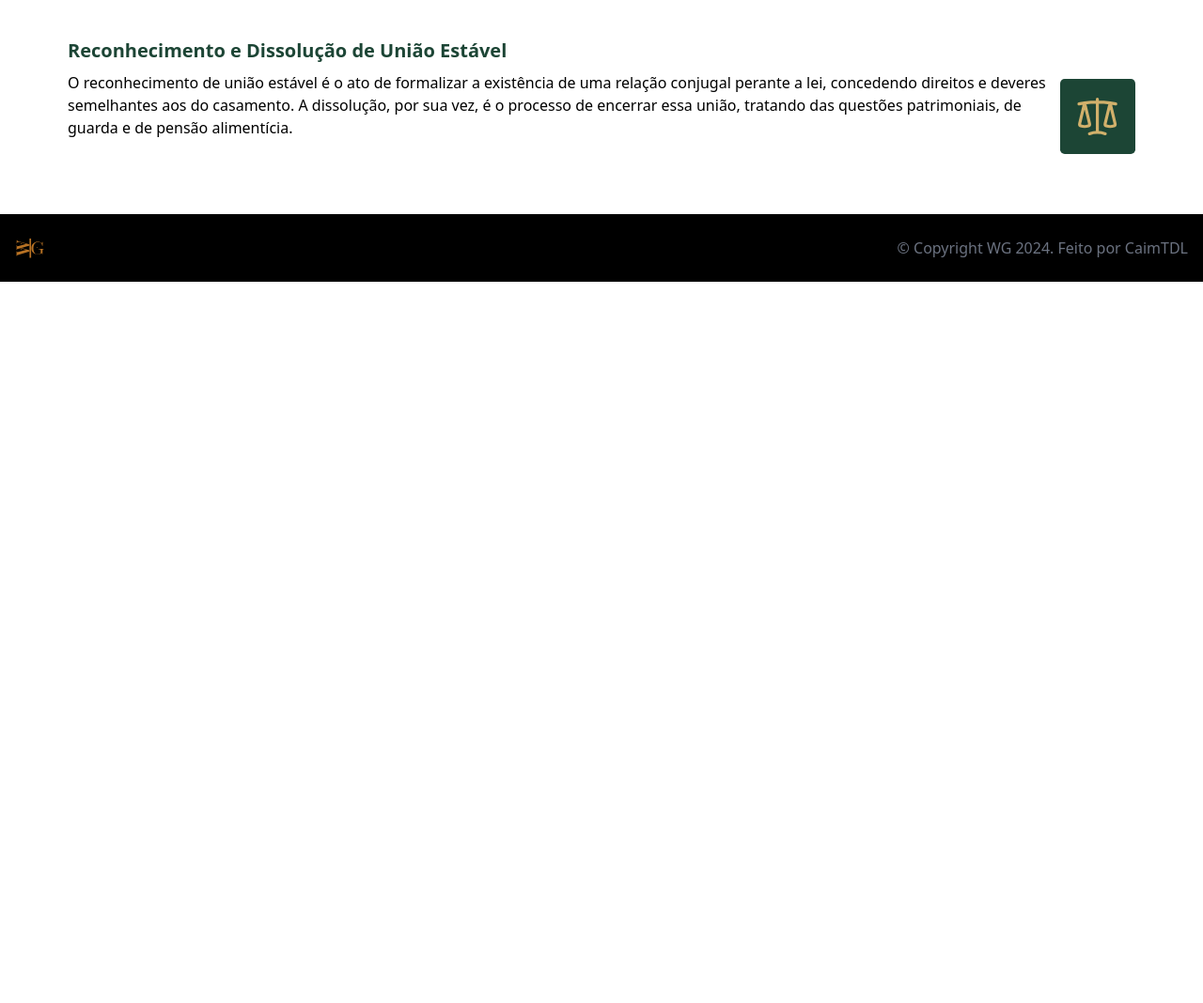
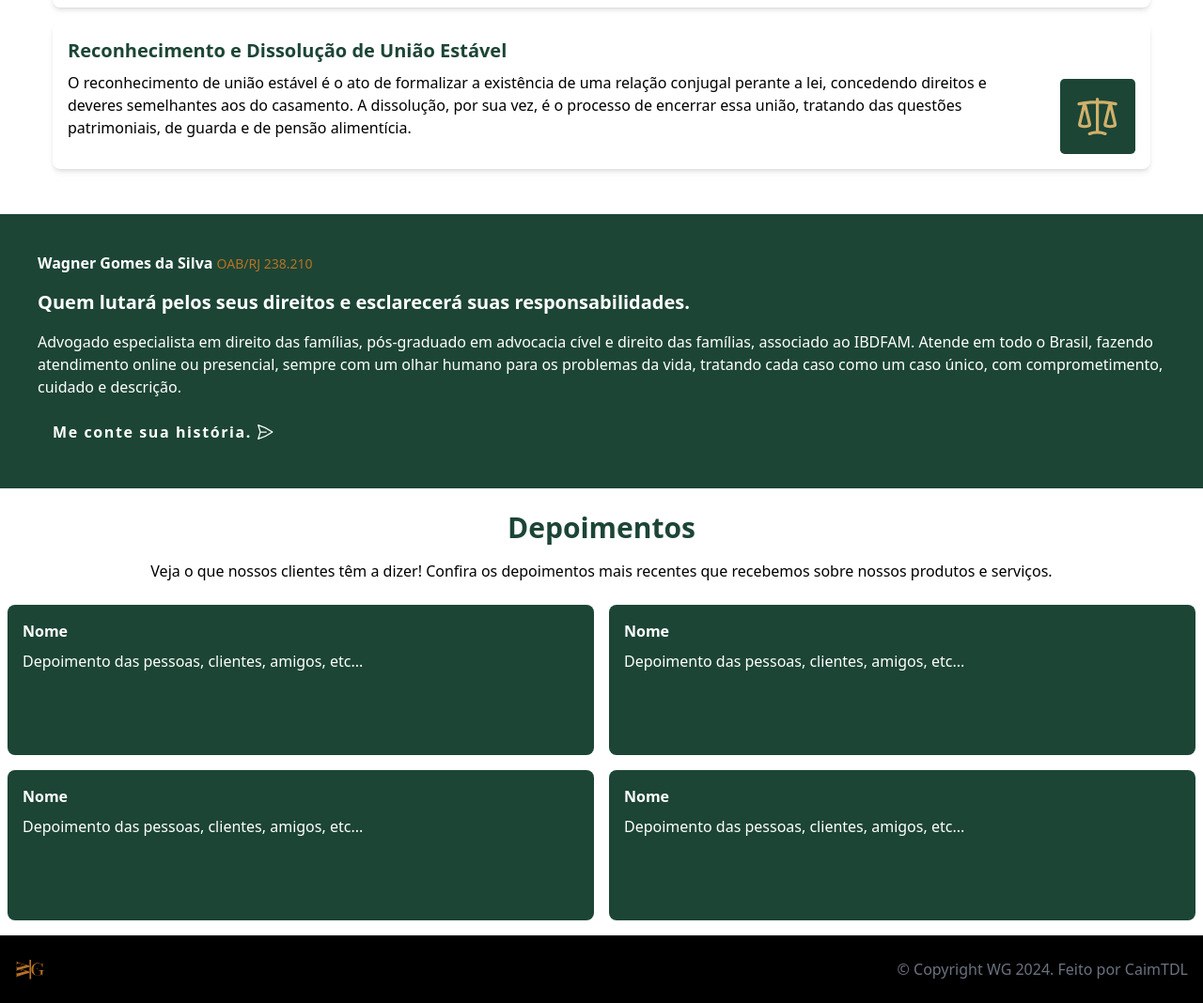
Before and after one commit to CaimTDL/law-portfolio, a website: page src/index.html in a window 1280 px wide. Shown: the part 1028-2096 px from the top of the page at 94% size. Before the commit the page ends 1328 px from the top, so only its background shows below. Drawn offline with Linux system fonts and the light colour scheme.

Commit message:
feat: new page- Testimony and OAB

```diff
--- a/src/index.html
+++ b/src/index.html
@@ -59,7 +59,7 @@
 
 <div class="py-8 pr-14 pl-14">
 
-    <div class="bg-white rounded-lg overflow-hidden flex p-4 mb-6">
+    <div class="bg-white shadow-md rounded-lg overflow-hidden flex p-4 mb-6">
         <div class="flex flex-col flex-grow ">
             <h3 class="text-[#1C4535] text-xl font-bold mb-2 ">Adoção</h3>
             <p class="text-0000 mb-4 pr-7">A adoção é um processo legal que insere crianças e adolescentes em um novo núcleo familiar, garantindo-lhes direitos e deveres iguais aos dos filhos biológicos. Atuamos em todas as etapas do processo, desde a habilitação dos adotantes até a sentença judicial, assegurando que o procedimento seja realizado conforme a legislação vigente e respeitando o melhor interesse do adotado.</p>
@@ -68,7 +68,7 @@
     </div>
 
 
-    <div class="bg-white rounded-lg overflow-hidden p-4 flex mb-4">
+    <div class="bg-white shadow-md rounded-lg overflow-hidden p-4 flex mb-4">
         <div class="flex flex-col flex-grow">
             <h3 class="text-[#1C4535] text-xl font-bold mb-2 pr-6">Pensão Alimentícia</h3>
             <p class="text-0000 mb-4">A pensão alimentícia é uma obrigação financeira que visa assegurar o sustento, educação e bem-estar de filhos menores, cônjuges ou ex-cônjuges. Esse valor é determinado com base na necessidade de quem recebe e na capacidade financeira de quem paga.</p>
@@ -77,7 +77,7 @@
     </div>
 
 
-    <div class="bg-white rounded-lg overflow-hidden p-4 flex mb-4">
+    <div class="bg-white  shadow-md rounded-lg overflow-hidden p-4 flex mb-4">
         <div class="flex flex-col flex-grow">
             <h3 class="text-[#1C4535] text-xl font-bold mb-2 pr-6">Guarda dos Filhos</h3>
             <p class="text-00000 mb-4">A guarda dos filhos envolve a determinação de quem será o responsável pelo cuidado e educação das crianças após a separação dos pais. O advogado atua na defesa dos interesses do cliente, seja para obter a guarda unilateral ou para negociar a guarda compartilhada, sempre buscando o melhor interesse dos menores e respeitando os direitos de ambos os genitores.</p>
@@ -86,7 +86,7 @@
     </div>
 
 
-    <div class="bg-white rounded-lg overflow-hidden p-4 flex mb-4">
+    <div class="bg-white shadow-md rounded-lg overflow-hidden p-4 flex mb-4">
         <div class="flex flex-col flex-grow">
             <h3 class="text-[#1C4535] text-xl font-bold mb-2 pr-6">Reconhecimento e Dissolução de União Estável</h3>
             <p class="text-00000 mb-4">O reconhecimento de união estável é o ato de formalizar a existência de uma relação conjugal perante a lei, concedendo direitos e deveres semelhantes aos do casamento. A dissolução, por sua vez, é o processo de encerrar essa união, tratando das questões patrimoniais, de guarda e de pensão alimentícia.</p>
@@ -94,6 +94,70 @@
         <img class="self-end w-20 h-20 object-cover rounded-50% ml-4" src="/public/icon-5.svg" alt="Imagem do card">
     </div>
 </div>
+
+<div class="bg-[#1C4535] py-10 px-10">
+  <h2 class="text-white pb-4 font-semibold ">Wagner Gomes da Silva <span class="text-[#B87224] font-light text-sm">OAB/RJ 238.210</span></h2>
+  <h1 class="text-white pb-4 font-bold text-xl">Quem lutará pelos seus direitos e esclarecerá suas responsabilidades.</h1>
+  <p class="text-white">Advogado especialista em direito das famílias, pós-graduado em advocacia cível e direito das famílias, associado ao IBDFAM.
+Atende em todo o Brasil, fazendo atendimento online ou presencial, sempre com um olhar humano para os problemas da vida, tratando cada caso como um caso único, com comprometimento, cuidado e descrição.</p>
+<button
+  class=" pt-6 flex items-center bg-[#1c4535] text-white gap-1 px-4 py-2 cursor-pointer font-semibold tracking-widest rounded-md hover:bg-green-700 duration-300 hover:gap-2 hover:translate-x-3"
+>
+  Me conte sua história.
+  <svg
+    class="w-5 h-5"
+    stroke="currentColor"
+    stroke-width="1.5"
+    viewBox="0 0 24 24"
+    fill="none"
+    xmlns="http://www.w3.org/2000/svg"
+  >
+    <path
+      d="M6 12 3.269 3.125A59.769 59.769 0 0 1 21.485 12 59.768 59.768 0 0 1 3.27 20.875L5.999 12Zm0 0h7.5"
+      stroke-linejoin="round"
+      stroke-linecap="round"
+    ></path>
+  </svg>
+</button>
+</div>
+
+<div>
+  <h1 class="text-3xl font-bold text-[#1c4535] text-center pt-6  ">Depoimentos</h1>
+  <p class="text-center pt-4 ">Veja o que nossos clientes têm a dizer! Confira os depoimentos mais recentes que recebemos sobre nossos produtos e serviços.</p>
+</div>
+
+<div class="pt-6">
+  <div class="px-2">
+    <div class="flex flex-wrap -mx-2">
+      <div class="w-1/2 px-2 mb-4">
+        <div class="bg-[#1c4535] h-40 rounded-lg p-4">
+          <h1 class="text-white font-bold mb-2">Nome</h1>
+          <p class="text-white">Depoimento das pessoas, clientes, amigos, etc...</p>
+        </div>
+      </div>
+      <div class="w-1/2 px-2 mb-4">
+        <div class="bg-[#1c4535] h-40 rounded-lg p-4">
+          <h1 class="text-white font-bold mb-2">Nome</h1>
+          <p class="text-white">Depoimento das pessoas, clientes, amigos, etc...</p>
+        </div>
+      </div>
+      <div class="w-1/2 px-2 mb-4">
+        <div class="bg-[#1c4535] h-40 rounded-lg p-4">
+          <h1 class="text-white font-bold mb-2">Nome</h1>
+          <p class="text-white">Depoimento das pessoas, clientes, amigos, etc...</p>
+        </div>
+      </div>
+      <div class="w-1/2 px-2 mb-4">
+        <div class="bg-[#1c4535] h-40 rounded-lg p-4">
+          <h1 class="text-white font-bold mb-2">Nome</h1>
+          <p class="text-white">Depoimento das pessoas, clientes, amigos, etc...</p>
+        </div>
+      </div>
+    </div>
+  </div>
+</div>
+
+
     <footer
       class="bg-black text-white py-4 px-4 md:flex md:items-center md:justify-between  md:bottom-0 md:left-0 md:w-full"
     >
```
Also changed, not shown: src/output.css.
